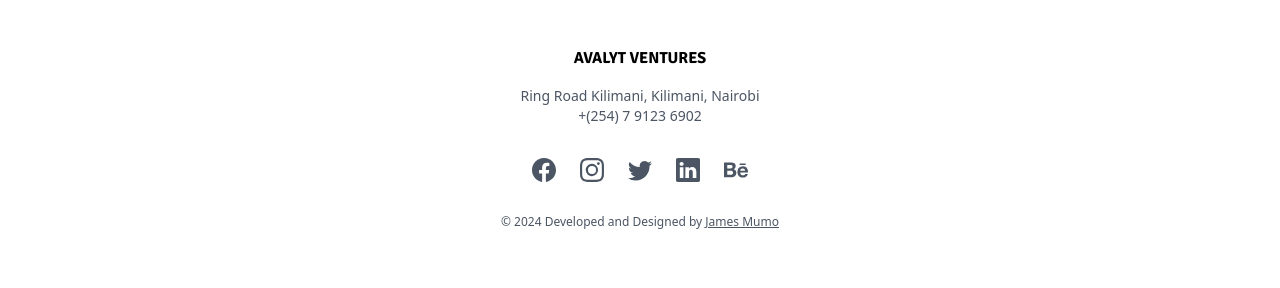
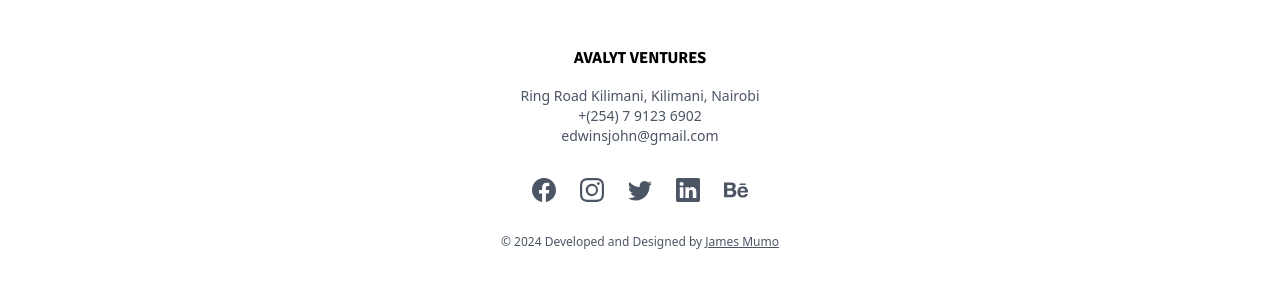
Before and after one commit to james-mumo/photography-website-react, a plain HTML site: page index.html in a window 1280 px wide. Shown: the part 1898-2186 px from the top of the page. Drawn offline with nearby package versions, Linux system fonts and the light colour scheme; some packages are replaced by stand-ins of ours; files that its build step writes are made by us from their sources; a script that the page names is missing.

```diff
--- a/index.html
+++ b/index.html
@@ -393,6 +393,8 @@
             <p class="font-signika"><b>AVALYT VENTURES</b></p>
             <p class="mt-4 text-sm text-gray-600 dark:text-gray-300">
               Ring Road Kilimani, Kilimani, Nairobi<br />+(254) 7 9123 6902
+              <br />
+              edwinsjohn@gmail.com
             </p>
             <div class="flex mx-auto">
               <div
```
Also changed, not shown: dist/about_me.html (+2 -0 lines), dist/contact.html (+2 -0 lines).
